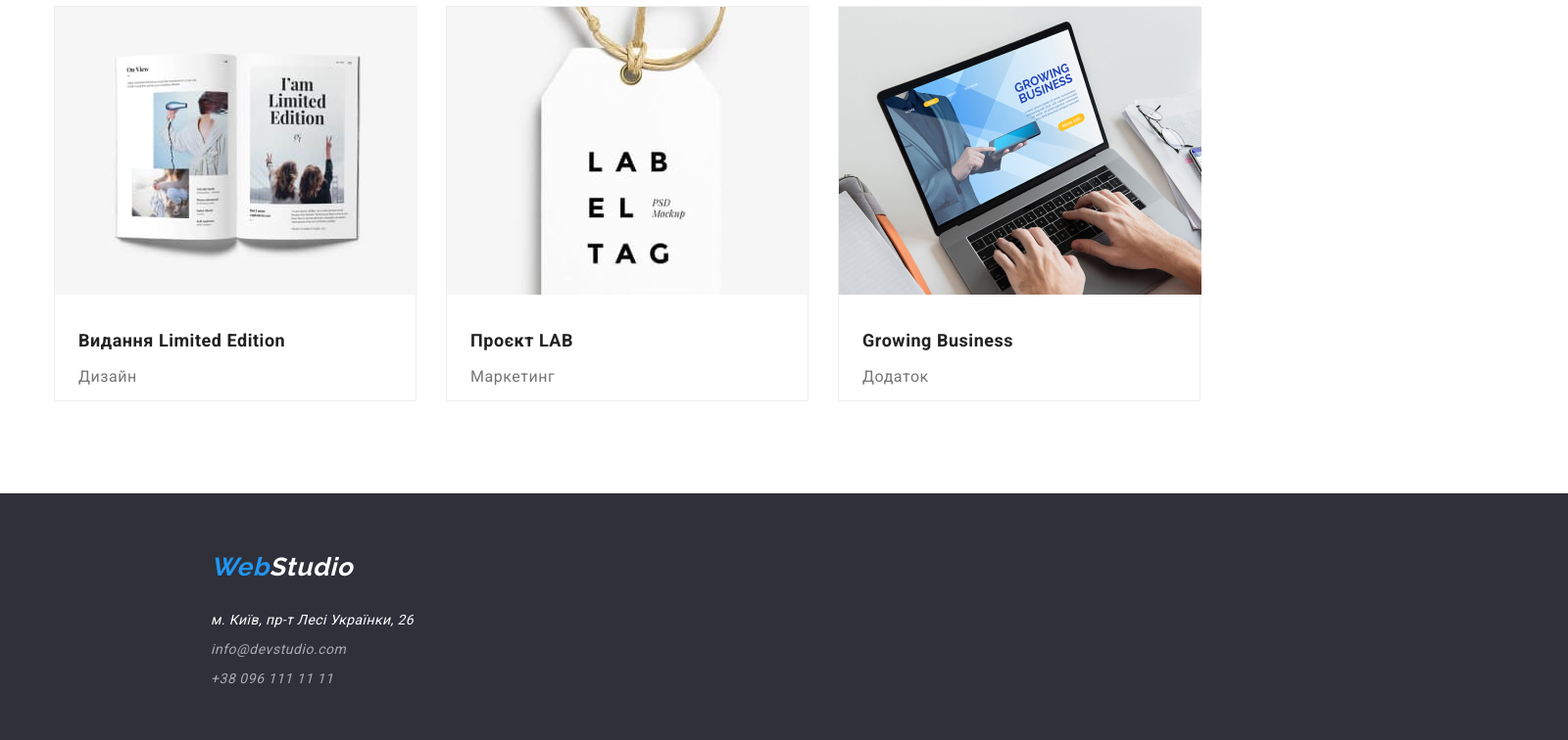
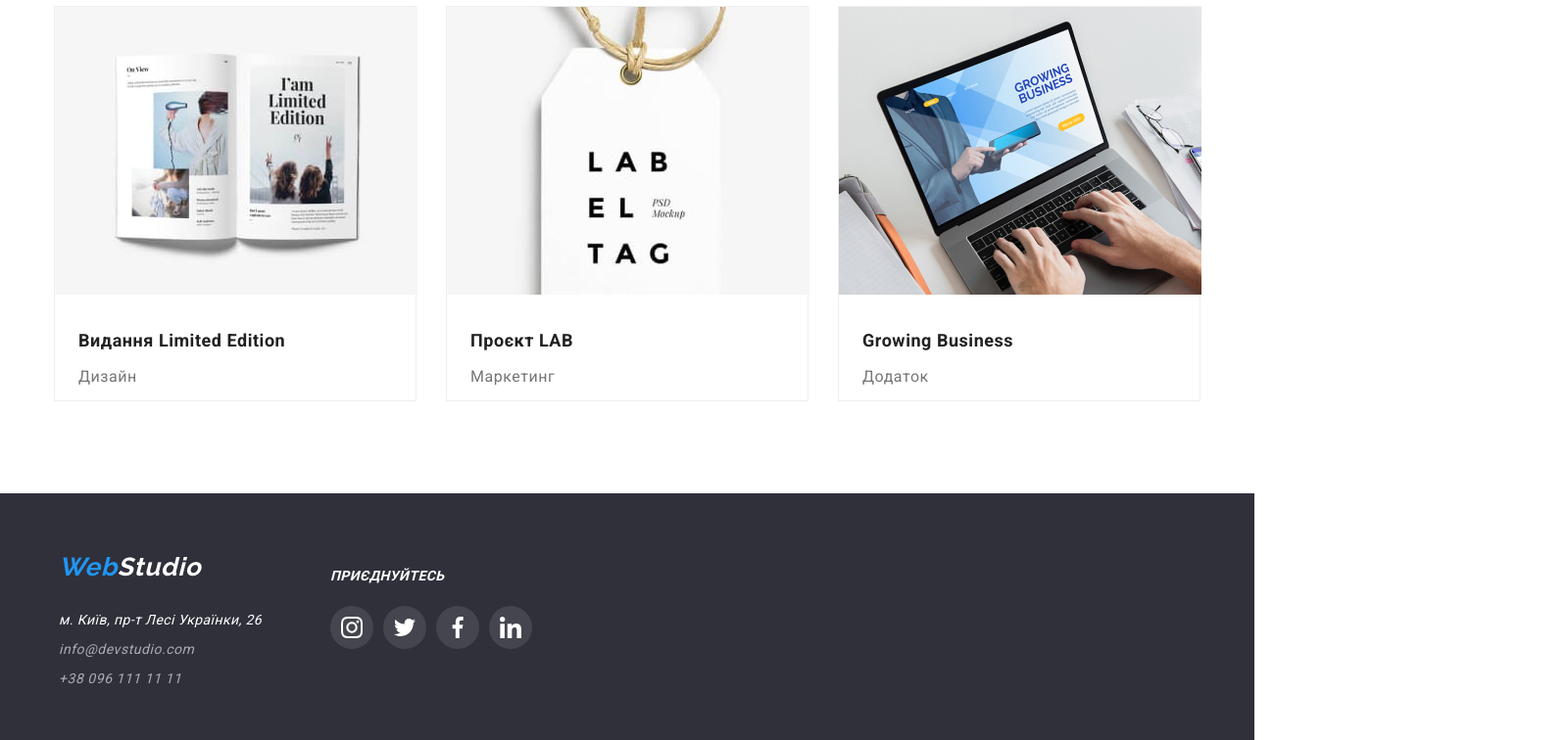
Before and after one commit to CristinaShuron/goit-markup-hw-04, a plain HTML site: page portfolio.html in a window 1280 px wide. Shown: the part 1125-1881 px from the top of the page at 98% size, 1600 px wide, since content can reach past the window. Drawn offline with nearby package versions, Linux system fonts and the light colour scheme.

Commit message:
correct HW4

```diff
--- a/css/styles.css
+++ b/css/styles.css
@@ -26,7 +26,7 @@ p {
   margin-left: auto;
   margin-right: auto;
   padding: 0 15px;
- /* outline: 1px solid red;*/
+  /*outline: 1px solid red;*/
 }
 
 .header-list {
@@ -473,7 +473,6 @@ p {
 
 /***********footer****************/
 .footer {
-  width: 1600px;
   height: 252px;
   padding: 0;
   background: #2f303a;
@@ -488,9 +487,7 @@ p {
 }
 .footer-social-icons {
   display: flex;
-  justify-content: center;
 }
-
 
 .add {
   font-weight: 700;
@@ -499,8 +496,14 @@ p {
   letter-spacing: 0.03em;
   text-transform: uppercase;
   color: #FFFFFF;
-  margin-left: 516px;
+  margin-top: 75px;
+  margin-bottom: 20px;
 
+}
+
+.footer-block {
+  display: flex;
+  margin-left: -580px;
 
 }
 
@@ -544,7 +547,8 @@ p {
   line-height: 1.7;
   letter-spacing: 0.03em;
   color: #ffffff;
-  margin: 111px 1154px 9px 215px;
+  margin-bottom: 8px;
+
   text-decoration: none;
 }
 .contact-link {
@@ -552,7 +556,6 @@ p {
   font-size: 14px;
   line-height: 1.7;
   color: rgba(255, 255, 255, 0.6);
-  margin: 141px 1154px 9px 215px;
   text-decoration: none;
 }
 .maps:hover {
@@ -573,7 +576,8 @@ p {
 .logotip-second {
   text-decoration: none;
   cursor: pointer;
-  padding: 60px 1240px 20px 215px;
+  margin-top: 60px;
+  margin-bottom: 20px;
 }
 .logotip-second:hover {
   text-decoration: underline #2196f3;
@@ -605,12 +609,9 @@ p {
 }
 
 .button-portfolio {
-  width: 575px;
   height: 54px;
-  left: 512px;
   top: 174px;
   display: flex;
-
   font-weight: 500;
   list-style-type: none;
   font-size: 16px;
@@ -804,13 +805,18 @@ p {
   margin-right: 30px;
   margin-bottom: 30px;
 }
-
 .projekt-page:nth-child(3n + 3) {
   margin-right: -15px; /*кожному третьому елементу -15рх зправа* */
 }
+.projekt-page:nth-child(n + 7) {
+  margin-bottom: 0px; /*кожному елементу починаючи з сьомого 0рх знизу */
+}
 
-.projekt-page:nth-child(n + 7) {
-  margin-bottom: 0px; /*кожному елементу починаючи з сьомого -30рх знизу */
+
+.projekt-page:hover,
+.projekt-page:focus {
+  border: 1px solid #EEEEEE;
+  box-shadow: 0px 1px 1px rgba(0, 0, 0, 0.12), 0px 4px 4px rgba(0, 0, 0, 0.06), 1px 4px 6px rgba(0, 0, 0, 0.16);
 }
 
 .projekt {
--- a/portfolio.html
+++ b/portfolio.html
@@ -209,10 +209,12 @@
     </main>
 
     <!--Footer----->
-    <footer>
-      <div class="container footer">
+    <footer class="footer">
+      <div class="container cont">
         <address>
-          <ul class="list">
+          <div class="footer-block">
+            <div class="block">
+              <ul class="list box">
                 <li class="logotip-second">
                   <span class="logo-web-second">Web</span
                   ><span class="logo-studio-second">Studio</span>
@@ -240,6 +242,41 @@
                   >
                 </li>
               </ul>
+            </div>
+            <div class="block-one">
+              <p class="add">ПРИЄДНУЙТЕСЬ</p>
+              <ul class="footer-social-icons list">
+                <li class="footer-icons">
+                  <a href="" class="footer-link">
+                    <svg class="foot-icon">
+                      <use href="./images/icons.svg#icon-instagram"></use>
+                    </svg>
+                  </a>
+                </li>
+                <li class="footer-icons">
+                  <a href="" class="footer-link">
+                    <svg class="foot-icon">
+                      <use href="./images/icons.svg#icon-twitter"></use>
+                    </svg>
+                  </a>
+                </li>
+                <li class="footer-icons">
+                  <a href="" class="footer-link">
+                    <svg class="foot-icon">
+                      <use href="./images/icons.svg#icon-facebook"></use>
+                    </svg>
+                  </a>
+                </li>
+                <li class="footer-icons">
+                  <a href="" class="footer-link">
+                    <svg class="foot-icon">
+                      <use href="./images/icons.svg#icon-linkedin"></use>
+                    </svg>
+                  </a>
+                </li>
+              </ul>
+            </div>
+          </div>
         </address>
       </div>
     </footer>
```
Also changed, not shown: index.html (+4 -2 lines). Lines whose indentation alone changed are shown as unchanged.
